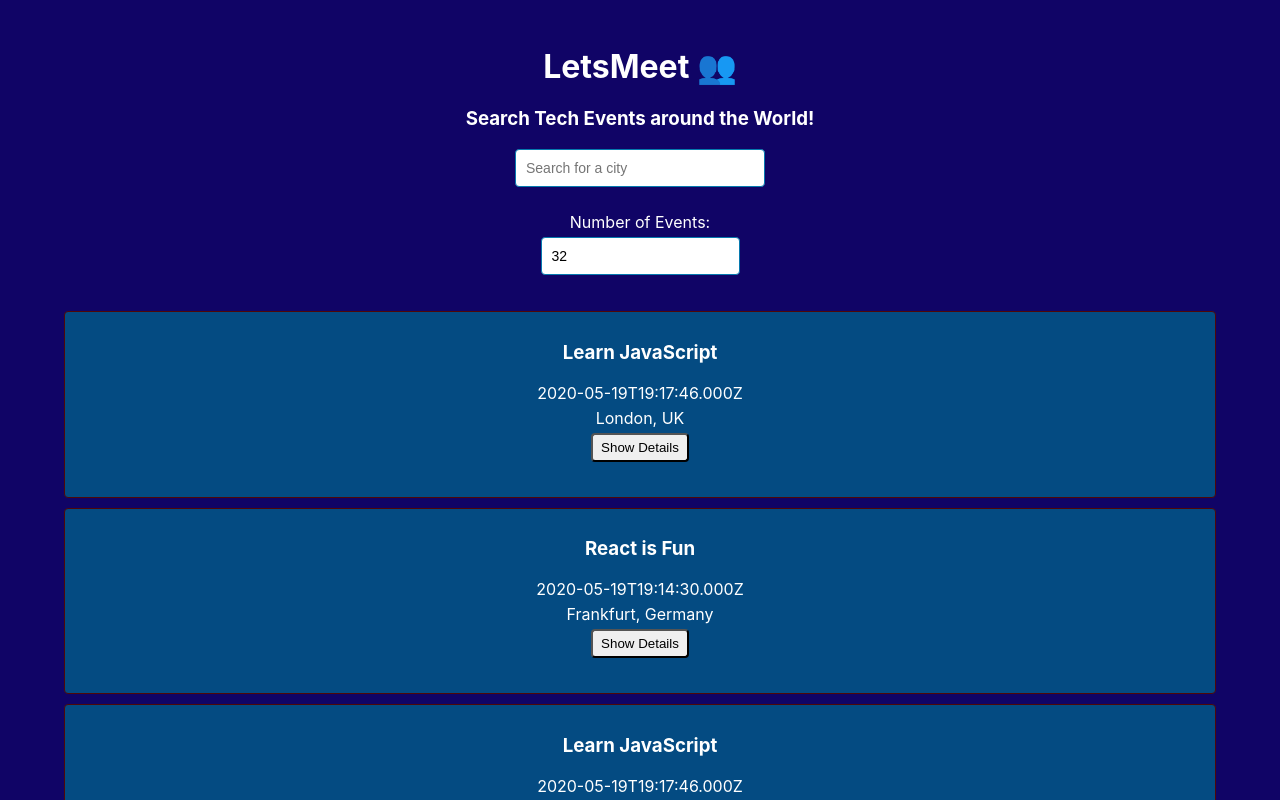
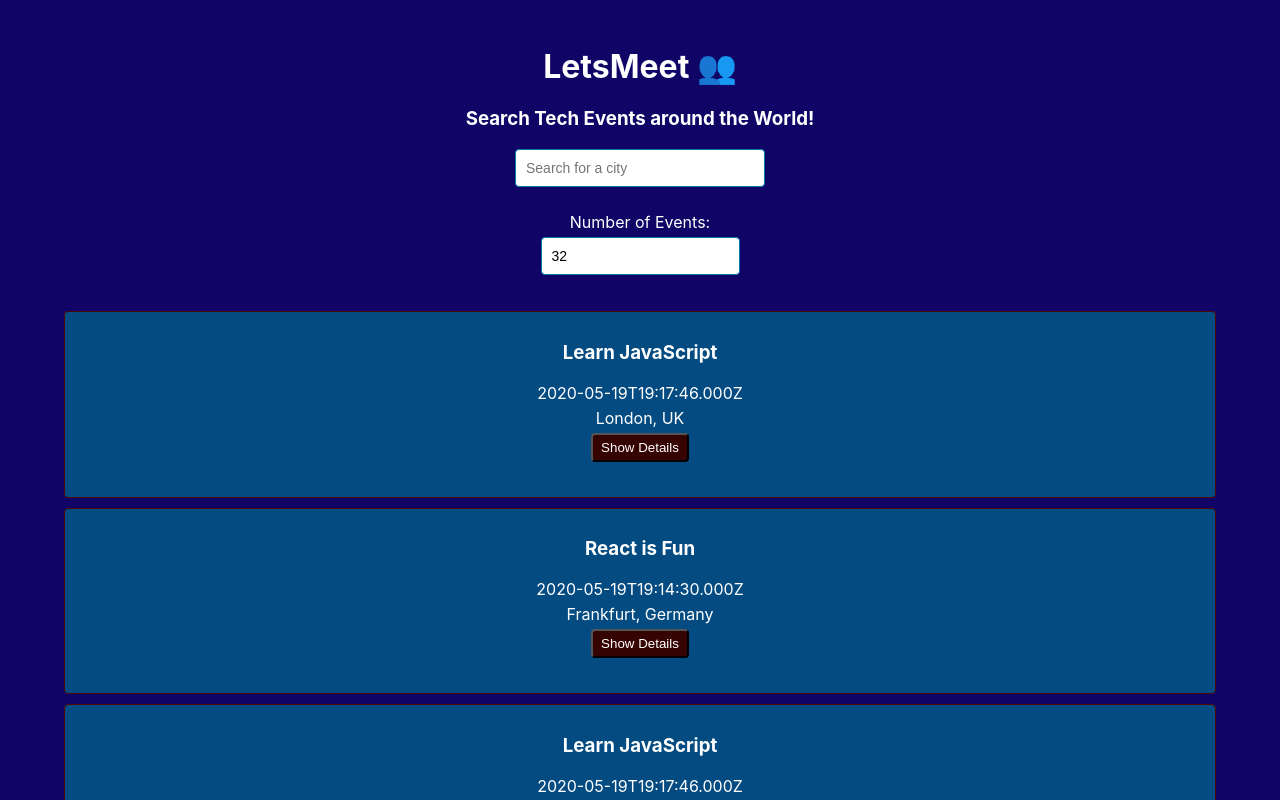
Before and after one commit to jmahanera/LetsMeet, a React (Create React App) app: page / in a window 1280 px wide. Shown: the top 800 px of the page. Built offline with nearby package versions, Linux system fonts and the light colour scheme; what atatus-spa would draw is missing.

Commit message:
updated Css colors

```diff
--- a/src/App.css
+++ b/src/App.css
@@ -98,9 +98,9 @@ input[type="number"] {
 .suggestions > li {
   text-align: center;
   padding: 8px 6px 8px 10px;
-  background-color: #454c07;
+  background-color: #660459;
   cursor: default;
-  color: yellow; /* Set text color to white */
+  color: rgb(245, 245, 243); /* Set text color to white */
 }
 
 .suggestions > li:last-child {
@@ -109,7 +109,7 @@ input[type="number"] {
 }
 
 .suggestions > li:hover {
-  background-color: #08ebe3;
+  background-color: #000707;
 }
 
 .event {
@@ -123,13 +123,15 @@ input[type="number"] {
 }
 
 .details-btn {
-  position: center;
+  position: center; /* Note: 'center' is not a valid value for the position property. You might want to use 'absolute', 'relative', or 'fixed' depending on your layout. I assume you meant 'absolute' here. */
   right: 5px;
   bottom: 5px;
   padding: 5px 8px;
   border-radius: 4px;
   outline: none;
   cursor: pointer;
+  background-color: rgb(54, 3, 3);
+  color: white; /* Set text color to white */
 }
 
 .charts-container {
```
